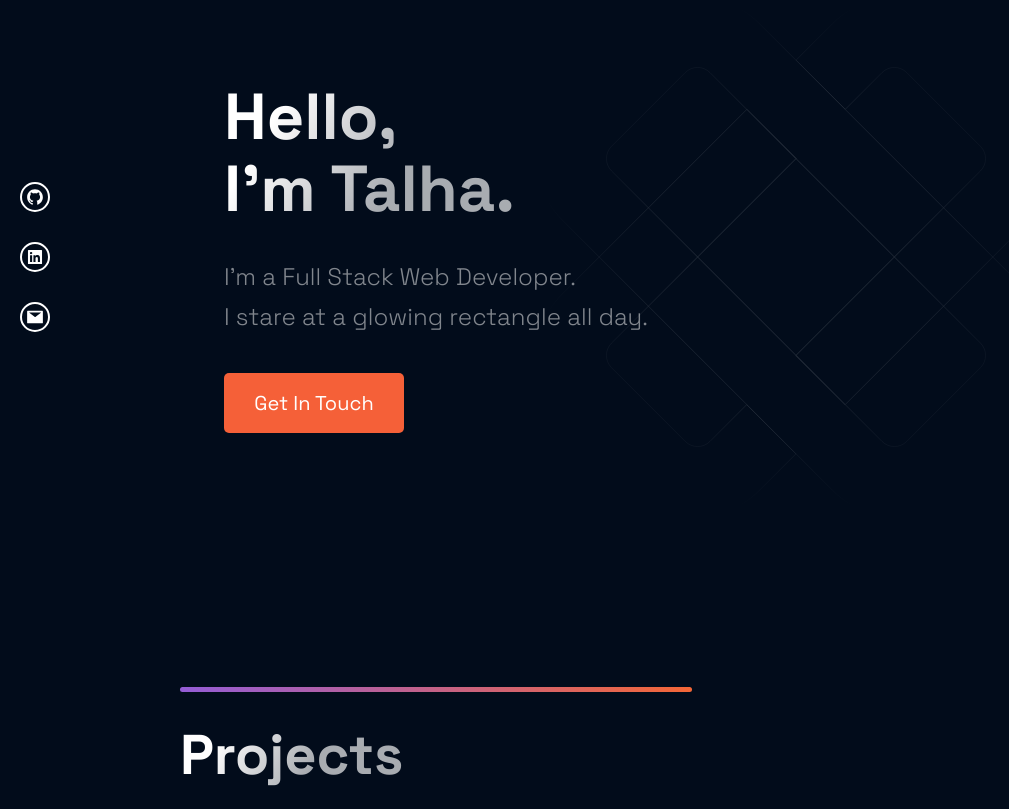
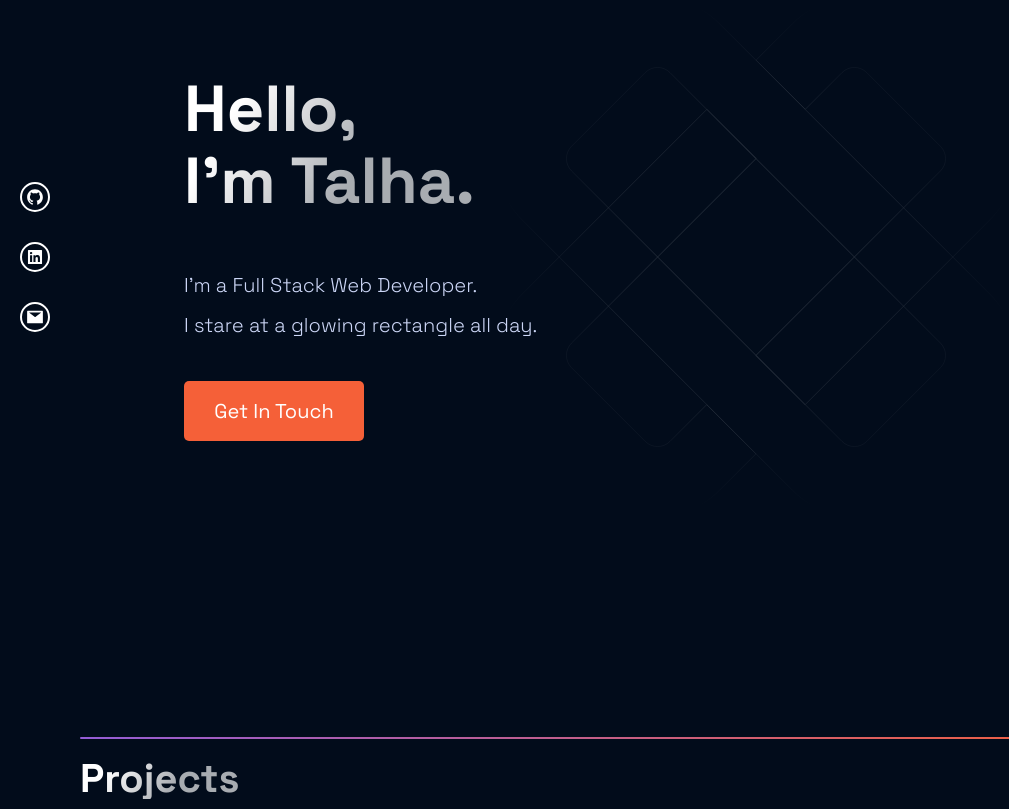
Before and after one commit to tlhysf/portfolio-nextjs, a Next.js app: page / in a window 1280 px wide. Shown: the part 143-952 px from the top of the page, without its empty margins (0-1009 px from the left). Built offline with nearby package versions, Linux system fonts and the light colour scheme.

Commit message:
timeline/experiences completed

```diff
--- a/src/components/Common/SectionStyles.js
+++ b/src/components/Common/SectionStyles.js
@@ -3,7 +3,7 @@ import styled from "styled-components";
 export const Section = styled.section`
   display: ${(props) => (props.grid ? "grid" : "flex")};
   flex-direction: ${(props) => (props.row ? "row" : "column")};
-  padding: ${(props) => (props.nopadding ? "0" : "32px 48px 0")};
+  padding: ${(props) => (props.nopadding ? "0" : "32px 48px")};
   margin: 0 auto;
   min-height: ${(props) => (props.fullHeight ? "100vh" : "auto")};
   max-width: ${(props) => (props.fullWidth ? "100%" : "1040px")};
@@ -12,40 +12,56 @@ export const Section = styled.section`
   overflow: hidden;
   grid-template-columns: 1fr 1fr;
 
+  @media ${(props) => props.theme.breakpoints.xl} {
+    margin: 0 8rem;
+  }
+
   @media ${(props) => props.theme.breakpoints.md} {
-    padding: 24px 48px 0;
+    padding: 0;
     flex-direction: column;
   }
 
   @media ${(props) => props.theme.breakpoints.sm} {
-    padding: ${(props) => (props.nopadding ? "0" : "16px 16px 0")};
+    margin: 0 4rem;
+    flex-direction: column;
+  }
+`;
 
-    width: calc(100vw - 32px);
-    flex-direction: column;
+export const SectionDivider = styled.div`
+  width: 100%;
+  height: 0.2rem;
+  border-radius: 10px;
+  background-color: #fff;
+  background: ${(props) => props.theme.colors.gradients.primary};
+
+  margin: 8rem 0 2rem 0;
+
+  @media ${(props) => props.theme.breakpoints.md} {
+    margin-top: 4rem;
+  }
+
+  @media ${(props) => props.theme.breakpoints.sm} {
+    margin-top: 0;
+    height: 0.5rem;
   }
 `;
 
 export const SectionTitle = styled.h2`
   font-weight: 800;
-  font-size: ${(props) => (props.main ? "65px" : "56px")};
-  line-height: ${(props) => (props.main ? "72px" : "65px")};
+  font-size: ${(props) => (props.main ? "65px" : "40px")};
+  line-height: ${(props) => (props.main ? "72px" : "40px")};
   width: max-content;
   max-width: 100%;
-  background: linear-gradient(
-    121.57deg,
-    #ffffff 18.77%,
-    rgba(255, 255, 255, 0.66) 60.15%
-  );
+  background: ${(props) => props.theme.colors.gradients.text};
   background-clip: text;
   -webkit-background-clip: text;
   -webkit-text-fill-color: transparent;
-  margin-bottom: 16px;
+  margin-bottom: 32px;
   padding-bottom: ${(props) => (props.main ? "16px" : "0")};
 
   @media ${(props) => props.theme.breakpoints.md} {
     font-size: ${(props) => (props.main ? "56px" : "48px")};
     line-height: ${(props) => (props.main ? "56px" : "48px")};
-    margin-bottom: 12px;
     padding-bottom: ${(props) => (props.main ? "12px" : "0")};
   }
 
@@ -54,76 +70,28 @@ export const SectionTitle = styled.h2`
     line-height: 40px;
     font-size: ${(props) => (props.main ? "28px" : "32px")};
     line-height: ${(props) => (props.main ? "32px" : "40px")};
-    margin-bottom: 8px;
     padding-bottom: ${(props) => (props.main ? "8px" : "0")};
-    max-width: 100%;
-  }
-
-  @media ${(props) => props.theme.breakpoints.xl} {
-    margin-left: ${(props) => (props.xMargin ? "6rem" : 0)};
-    margin-right: ${(props) => (props.xMargin ? "6rem" : 0)};
   }
 `;
 
 export const SectionText = styled.p`
   max-width: 800px;
-  font-size: 24px;
+  font-size: 20px;
   line-height: 40px;
   font-weight: 300;
   padding-bottom: 3.6rem;
-  color: rgba(255, 255, 255, 0.5);
+  color: ${(props) => props.theme.colors.text.primary};
 
   @media ${(props) => props.theme.breakpoints.md} {
     max-width: 670px;
-    font-size: 20px;
+    font-size: 16px;
     line-height: 32px;
     padding-bottom: 24px;
   }
 
   @media ${(props) => props.theme.breakpoints.sm} {
-    font-size: 16px;
+    font-size: 14px;
     line-height: 24px;
     padding-bottom: 16px;
   }
-
-  @media ${(props) => props.theme.breakpoints.xl} {
-    margin-left: ${(props) => (props.xMargin ? "6rem" : 0)};
-    margin-right: ${(props) => (props.xMargin ? "6rem" : 0)};
-  }
 `;
-
-export const SectionDivider = styled.div`
-  width: 40vw;
-  height: 0.5rem;
-  border-radius: 10px;
-  background-color: #fff;
-  background: ${(props) =>
-    props.colorAlt
-      ? "linear-gradient(270deg, #F46737 0%, #945DD6 100%)"
-      : "linear-gradient(270deg, #13ADC7 0%, #945DD6 100%)"};
-
-  margin: ${(props) => (props.divider ? "3rem 0" : "")};
-
-  @media ${(props) => props.theme.breakpoints.xl} {
-    margin-left: ${(props) => (props.xMargin ? "6rem" : 0)};
-    margin-right: ${(props) => (props.xMargin ? "6rem" : 0)};
-  }
-`;
-export const SectionSubText = styled.p`
-  max-width: 800px;
-  font-weight: 300;
-  font-size: 18px;
-  line-height: 32px;
-  color: rgba(255, 255, 255, 0.75);
-
-  @media ${(props) => props.theme.breakpoints.md} {
-    max-width: 672px;
-    font-size: 16px;
-    line-height: 25px;
-  }
-
-  @media ${(props) => props.theme.breakpoints.sm} {
-    font-size: 14px;
-    line-height: 22px;
-  }
-`;
--- a/src/components/TimeLine/Styles.js
+++ b/src/components/TimeLine/Styles.js
@@ -1,11 +1,4 @@
 import styled from "styled-components";
-
-export const Container = styled.div`
-  display: flex;
-  @media ${(props) => props.theme.breakpoints.xl} {
-    margin: 0 ${(props) => (props.xMargin ? "6rem" : 0)};
-  }
-`;
 
 export const List = styled.div`
   display: flex;
@@ -19,35 +12,45 @@ export const List = styled.div`
   }
 `;
 
-export const Title = styled.div`
+const HeaderText = styled.a`
   font-size: 20px;
   height: 40px;
-  color: ${(props) => props.theme.colors.text.primary};
+  transition: all ease-in-out 0.3s;
   display: flex;
   align-items: center;
-  font-weight: 200;
-  letter-spacing: 2px;
-  margin: 0;
+  margin-right: 5px;
+
   @media ${(props) => props.theme.breakpoints.lg} {
-    margin: auto 20px;
+    font-size: 20px;
+    height: 42px;
+  }
+
+  @media ${(props) => props.theme.breakpoints.md} {
+    font-size: 18px;
+    height: 38px;
+  }
+
+  @media ${(props) => props.theme.breakpoints.sm} {
+    font-size: 16px;
+    height: 34px;
   }
 `;
 
-export const ExternalLink = styled.a`
-  font-size: 20px;
+export const Title = styled(HeaderText)`
+  font-weight: 300;
+  letter-spacing: 2px;
+  color: ${(props) => props.theme.colors.text.primary};
+`;
+
+export const ExternalLink = styled(HeaderText)`
   font-style: italic;
-  transition: all ease-in-out 0.3s;
   color: ${(props) => props.theme.colors.accent.primary};
   border-bottom: solid 1px;
   border-color: #00000000;
   width: fit-content;
-  height: fit-content;
-  margin: auto 5px;
+
   &:hover {
     border-color: ${(props) => props.theme.colors.accent.primary};
-  }
-  @media ${(props) => props.theme.breakpoints.lg} {
-    margin: auto 20px;
   }
 `;
 
@@ -81,7 +84,6 @@ export const BulletContainer = styled.div`
   transition-delay: ${({ delay }) => (delay ? delay : 0)}s;
 
   opacity: 1;
-
   @media ${(props) => props.when} {
     opacity: 0;
   }
@@ -139,9 +141,7 @@ export const Line = styled.div`
   margin: auto ${lineMargin}px;
 
   transition: all ease-in-out 0.7s;
-
   background-color: ${(props) => props.theme.colors.text.secondary};
-
   @media ${(props) => !props.selected} {
     background-color: ${(props) => props.theme.colors.accent.primary};
   }
--- a/src/components/TimeLine/TimeLine.js
+++ b/src/components/TimeLine/TimeLine.js
@@ -4,11 +4,8 @@ import {
   Section,
   SectionDivider,
   SectionTitle,
-  SectionText,
 } from "components/Common/SectionStyles";
-
-import { Container, List } from "components/Timeline/Styles";
-
+import { List } from "components/Timeline/Styles";
 import Experience from "components/Timeline/Experience";
 
 import { timeline } from "data/timeline";
@@ -20,10 +17,9 @@ const Timeline = () => {
 
   return (
     <Section fullHeight nopadding id="Timeline">
-      <SectionDivider colorAlt divider xMargin />
-      <SectionTitle xMargin>Timeline</SectionTitle>
-      <br />
-      <Container xMargin>
+      <SectionDivider />
+      <SectionTitle>Timeline</SectionTitle>
+      <div>
         <List noGap>
           {timeline.map((experience, index) => (
             <Experience
@@ -32,7 +28,7 @@ const Timeline = () => {
             />
           ))}
         </List>
-      </Container>
+      </div>
     </Section>
   );
 };
--- a/src/data/timeline.js
+++ b/src/data/timeline.js
@@ -6,27 +6,30 @@ export const timeline = [
     description:
       "A subsidiary of Sedenius Engineering GmbH, focused on software development for automotive industry.",
     bullets: [
-      "Implemented new features, resolved bugs, improved perfomrance through code-refactoring for a react native app.",
-      "Developed a customer-facing asset management and rental web portal using React, Redux, and, LeafletJS.",
+      "Implemented new features, resolved bugs, improved perfomrance through code-refactoring for a customer-facing react native app.",
+      "Developed an asset management and rental web portal using React, Redux, and, LeafletJS.",
       "Closely worked with product manager and design team to bring the application from concept to code.",
-      "Set up CI/CD pipeline with Jenkins.",
+      "Set up and managed CI/CD pipeline with Jenkins.",
       "Performed manual testing in various browsers and mobile devices to ensure cross-browser compatibility and responsiveness.",
     ],
     link: "https://pk.sedenius.com/",
   },
   {
     period: "July 2019 - April 2021",
-    title: "MERN Stack Developer",
-    place: "Sedenius Technologies (Pvt) Ltd.",
+    title: "Design Engineer",
+    place: "CARE (Pvt) Ltd.",
     description:
-      "A subsidiary of Sedenius Engineering GmbH, focused on software development for automotive industry.",
+      "CARE deals in Software Development and Electronics Engineering dealing with both client and in-house products, with focus on Communication Systems, IoT and ERP Solutions.",
     bullets: [
-      "Implemented new features, resolved bugs, improved perfomrance through code-refactoring for a react native app.",
-      "Developed a customer-facing asset management and rental web portal using React, Redux, and, LeafletJS.",
-      "Closely worked with product manager and design team to bring the application from concept to code.",
-      "Set up CI/CD pipeline with Jenkins.",
-      "Performed manual testing in various browsers and mobile devices to ensure cross-browser compatibility and responsiveness.",
+      "Developed and shipped highly customized and fully-responsive Industrial IoT Web portals built in MERN Stack.",
+      "Interfaced with clients on a weekly basis for requirement gathering.",
+      "Worked closely with designers for translating business requirements into technical features and designing the UI/UX.",
+      "Worked with a team of developers to design the backend architecture.",
+      "Translated UI wireframes to frontend code.",
+      "Worked on code-refactoring, bug-fixing and developing new features for existing applications (mainly in JavaScript).",
+      "Learned and implemented best development practices to write clean, re-useable and efficient code.",
+      "Developed and maintained RESTFul web services.",
     ],
-    link: "https://pk.sedenius.com/",
+    link: "https://www.carepvtltd.com/",
   },
 ];
--- a/src/layout/Layout.js
+++ b/src/layout/Layout.js
@@ -36,7 +36,7 @@ export const Layout = ({ children, scroll }) => {
     <Container>
       <Sidebar {...{ toggleSidebar, openSidebar }} />
       <SocialLinksFAB />
-      <Navbar {...{ toggleSidebar, openSidebar, scroll }} />
+      {/* <Navbar {...{ toggleSidebar, openSidebar, scroll }} /> */}
       <main>{children}</main>
       <Footer />
     </Container>
--- a/src/styles/globals.js
+++ b/src/styles/globals.js
@@ -18,7 +18,7 @@ const GlobalStyles = createGlobalStyle`
     font-family: ${(props) => props.theme.fonts.main};
     font-size: 1.6rem;
     background: ${(props) => props.theme.colors.bg.primary};
-    color: ${(props) => props.theme.colors.primary1};
+    color: ${(props) => props.theme.colors.accent.primary};
     cursor: default;
 
   }
--- a/src/themes/default.js
+++ b/src/themes/default.js
@@ -6,19 +6,22 @@ export default {
   },
   // Colors for layout
   colors: {
-    primary1: "andy haynes(204,23.8%,95.9%)",
-    accent1: "hsl(34.9,98.6%,72.9%)",
-    button: "hsl(205.1,100%,36.1%)",
-    background2: "hsl(232.7,27.3%,23.7%)",
-
     accent: {
       primary: "#f56038",
+      secondary: "#945DD6",
+      tertiary: "#13ADC7",
       hover: "#112240",
     },
 
     text: {
       primary: "#ccd6f6",
       secondary: "#8892b0",
+    },
+
+    gradients: {
+      primary: "linear-gradient(270deg, #f56038 0%, #945DD6 100%)",
+      secondary: "linear-gradient(270deg, #13ADC7 0%, #945DD6 100%)",
+      text: "linear-gradient(121.57deg, #ffffff 18.77%, rgba(255, 255, 255, 0.66) 60.15%)",
     },
 
     bg: {
```
Also changed, not shown: 1 other file (tests, documents, lock files or other folders).
